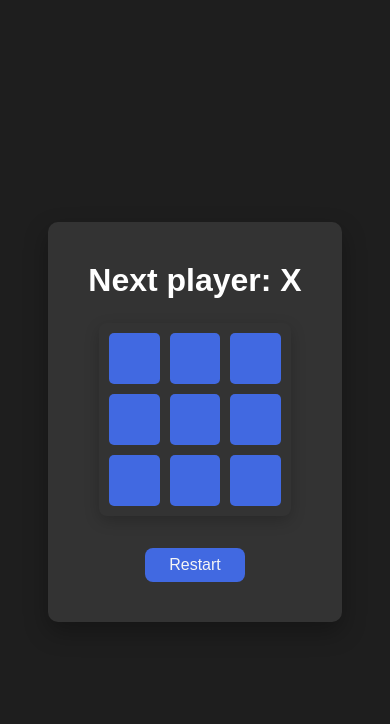
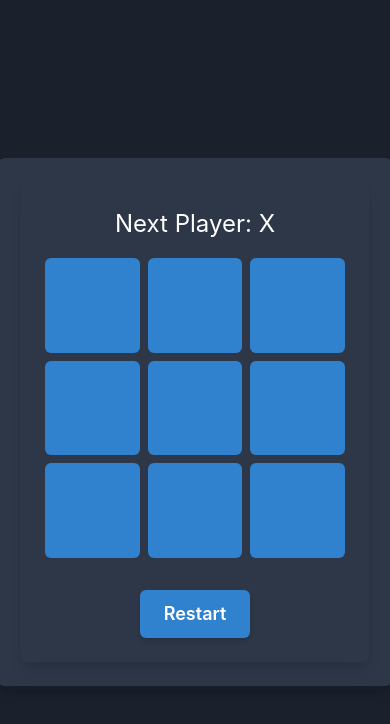
Before and after one commit to HussainALAradi5/Tic-Tac-Toa-React, a React (Vite) app: page / in a window 390 px wide. Shown: the top 724 px of the page. Built offline with nearby package versions, Linux system fonts and the light colour scheme.

Commit message:
add ChackraUI to have nice and clean code  and responsive view

```diff
--- a/package.json
+++ b/package.json
@@ -10,6 +10,10 @@
     "preview": "vite preview"
   },
   "dependencies": {
+    "@chakra-ui/react": "^2.10.2",
+    "@emotion/react": "^11.13.3",
+    "@emotion/styled": "^11.13.0",
+    "framer-motion": "^11.11.8",
     "react": "^18.3.1",
     "react-dom": "^18.3.1"
   },
--- a/src/App.css
+++ b/src/App.css
@@ -12,102 +12,3 @@ body {
   align-items: center;
   min-height: 100vh;
 }
-
-.game {
-  display: flex;
-  flex-direction: column;
-  align-items: center;
-  background-color: #333;
-  padding: 40px;
-  border-radius: 10px;
-  box-shadow: 0 10px 25px rgba(0, 0, 0, 0.3);
-}
-
-.status {
-  color: #fff;
-  font-size: 1.5rem;
-  margin-bottom: 1.5rem;
-}
-
-.board {
-  display: grid;
-  grid-template-columns: repeat(3, 1fr);
-  gap: 10px;
-  width: 400px;
-  padding: 10px;
-  border-radius: 8px;
-  box-shadow: 0 5px 15px rgba(0, 0, 0, 0.2);
-}
-
-.square {
-  aspect-ratio: 1;
-  background-color: royalblue;
-  display: flex;
-  align-items: center;
-  justify-content: center;
-  font-size: 3rem;
-  color: whitesmoke;
-  border: none;
-  border-radius: 5px;
-  cursor: pointer;
-  transition: background-color 0.3s ease, box-shadow 0.3s ease;
-}
-
-.square:hover {
-  background-color: #1f4788;
-  box-shadow: 0 0 10px rgba(0, 0, 0, 0.3);
-}
-
-/* Restart button */
-.restart {
-  margin-top: 2rem;
-  padding: 0.5rem 1.5rem;
-  font-size: 1.5rem;
-  background-color: royalblue;
-  color: whitesmoke;
-  border: none;
-  border-radius: 8px;
-  cursor: pointer;
-  transition: background-color 0.3s ease, box-shadow 0.3s ease;
-}
-
-.restart:hover {
-  background-color: darkblue;
-  box-shadow: 0 5px 10px rgba(0, 0, 0, 0.3);
-}
-
-@media (max-width: 768px) {
-  .board {
-    width: 80%;
-  }
-
-  .square {
-    font-size: 2rem;
-  }
-
-  .restart {
-    font-size: 1.2rem;
-  }
-
-  .status {
-    font-size: 1.2rem;
-  }
-}
-
-@media (max-width: 480px) {
-  .board {
-    width: 90%;
-  }
-
-  .square {
-    font-size: 1.5rem;
-  }
-
-  .restart {
-    font-size: 1rem;
-  }
-
-  .status {
-    font-size: 1rem;
-  }
-}
--- a/src/App.jsx
+++ b/src/App.jsx
@@ -1,10 +1,15 @@
-import './App.css'
+import { ChakraProvider, Box } from '@chakra-ui/react'
 import MainContainer from './components/MainContainer'
+import { appStyle } from './components/styles'
 
 function App() {
-  return(<div className='app'><MainContainer/></div>)
-
+  return (
+    <ChakraProvider>
+      <Box {...appStyle}>
+        <MainContainer />
+      </Box>
+    </ChakraProvider>
+  )
 }
 
-
 export default App
--- a/src/components/Game.jsx
+++ b/src/components/Game.jsx
@@ -1,48 +1,29 @@
+import { Box, Button, Text, VStack } from '@chakra-ui/react'
 import Square from './Square'
+import Logic from './Logic'
 import ResultLogic from './ResultLogic'
-import { useState } from 'react'
-import Logic from './Logic'
+import { gameContainerStyle, boardStyle, restartButtonStyle } from './styles'
 
 const Game = () => {
-  const [squares, setSquares] = useState(Array(9).fill(null))
-
-  const {
-    squares: currentSquares,
-    turn,
-    handleClick,
-    handleRestart
-  } = Logic({
-    onClickSquare: setSquares
-  })
-
-  const winner = ResultLogic(currentSquares)
-  let status
-  if (winner) {
-    status = `Winner: ${winner}`
-  } else {
-    status = `Next player: ${turn ? 'X' : 'O'}`
-  }
+  const { squares, handleClick, turn, handleRestart } = Logic()
+  const winner = ResultLogic(squares)
 
   return (
-    <div className="game">
-      <div className="status">
-        <h1>{status}</h1>
-      </div>
+    <VStack {...gameContainerStyle}>
+      <Text fontSize="2xl" color="white">
+        {winner ? `Winner: ${winner}` : `Next Player: ${turn ? 'X' : 'O'}`}
+      </Text>
 
-      <div className="board">
-        {currentSquares.map((value, index) => (
-          <Square
-            key={index}
-            value={value}
-            onSquareClick={() => handleClick(index)}
-          />
+      <Box {...boardStyle}>
+        {squares.map((value, i) => (
+          <Square key={i} value={value} onClick={() => handleClick(i)} />
         ))}
-      </div>
+      </Box>
 
-      <button className="restart" onClick={handleRestart}>
+      <Button {...restartButtonStyle} onClick={handleRestart}>
         Restart
-      </button>
-    </div>
+      </Button>
+    </VStack>
   )
 }
 
--- a/src/components/Logic.jsx
+++ b/src/components/Logic.jsx
@@ -1,26 +1,23 @@
 import { useState } from 'react'
-import ResultLogic from './ResultLogic'
 
-const Logic = ({ onClickSquare }) => {
+const Logic = () => {
   const [squares, setSquares] = useState(Array(9).fill(null))
   const [turn, setTurn] = useState(true)
 
   const handleClick = (i) => {
-    if (squares[i] || ResultLogic(squares)) return
-    const nextSquares = squares.slice()
-    nextSquares[i] = turn ? 'X' : 'O'
-    setSquares(nextSquares)
+    if (squares[i]) return
+    const newSquares = squares.slice()
+    newSquares[i] = turn ? 'X' : 'O'
+    setSquares(newSquares)
     setTurn(!turn)
-    onClickSquare(nextSquares)
   }
 
   const handleRestart = () => {
+    setSquares(Array(9).fill(null))
     setTurn(true)
-    setSquares(Array(9).fill(null))
-    onClickSquare(Array(9).fill(null))
   }
 
-  return { squares, turn, handleClick, handleRestart }
+  return { squares, handleClick, turn, handleRestart }
 }
 
 export default Logic
--- a/src/components/MainContainer.jsx
+++ b/src/components/MainContainer.jsx
@@ -1,10 +1,13 @@
+import { Box } from '@chakra-ui/react'
 import Game from './Game'
+import { mainContainerStyle } from './styles'
 
 const MainContainer = () => {
   return (
-    <div className="mainContainer">
+    <Box {...mainContainerStyle}>
       <Game />
-    </div>
+    </Box>
   )
 }
+
 export default MainContainer
--- a/src/components/ResultLogic.jsx
+++ b/src/components/ResultLogic.jsx
@@ -9,12 +9,14 @@ const ResultLogic = (squares) => {
     [0, 4, 8],
     [2, 4, 6]
   ]
+
   for (let i = 0; i < lines.length; i++) {
     const [a, b, c] = lines[i]
     if (squares[a] && squares[a] === squares[b] && squares[a] === squares[c]) {
       return squares[a]
     }
   }
+
   return null
 }
 
--- a/src/components/Square.jsx
+++ b/src/components/Square.jsx
@@ -1,8 +1,11 @@
-const Square = ({ value, onSquareClick }) => {
+import { Box } from '@chakra-ui/react'
+import { squareStyle } from './styles'
+
+const Square = ({ value, onClick }) => {
   return (
-    <button className="square" onClick={onSquareClick}>
+    <Box {...squareStyle} onClick={onClick}>
       {value}
-    </button>
+    </Box>
   )
 }
 
--- /dev/null
+++ b/src/components/styles.js
@@ -0,0 +1,65 @@
+const appStyle = {
+  display: 'flex',
+  justifyContent: 'center',
+  alignItems: 'center',
+  minHeight: '100vh',
+  bg: 'gray.800',
+  p: 4
+}
+
+const mainContainerStyle = {
+  bg: 'gray.700',
+  p: 6,
+  borderRadius: 'lg',
+  boxShadow: 'lg',
+  maxW: '400px'
+}
+
+const gameContainerStyle = {
+  spacing: 4,
+  bg: 'gray.700',
+  p: 6,
+  borderRadius: 'md',
+  boxShadow: 'lg',
+  align: 'center'
+}
+
+const boardStyle = {
+  display: 'grid',
+  gridTemplateColumns: 'repeat(3, 1fr)',
+  gap: 2,
+  width: '300px'
+}
+
+const squareStyle = {
+  aspectRatio: '1',
+  backgroundColor: 'blue.500',
+  color: 'white',
+  fontSize: '3rem',
+  borderRadius: 'md',
+  display: 'flex',
+  alignItems: 'center',
+  justifyContent: 'center',
+  transition: 'background-color 0.3s ease, box-shadow 0.3s ease',
+  _hover: {
+    backgroundColor: 'blue.700',
+    boxShadow: '0px 4px 8px rgba(0, 0, 0, 0.3)',
+    cursor: 'pointer'
+  }
+}
+
+const restartButtonStyle = {
+  mt: 4,
+  colorScheme: 'blue',
+  size: 'lg',
+  boxShadow: 'md'
+}
+
+export {
+  appStyle,
+  mainContainerStyle,
+  gameContainerStyle,
+  boardStyle,
+  squareStyle,
+  restartButtonStyle
+}
```
Also changed, not shown: 1 other file (tests, documents, lock files or other folders).
